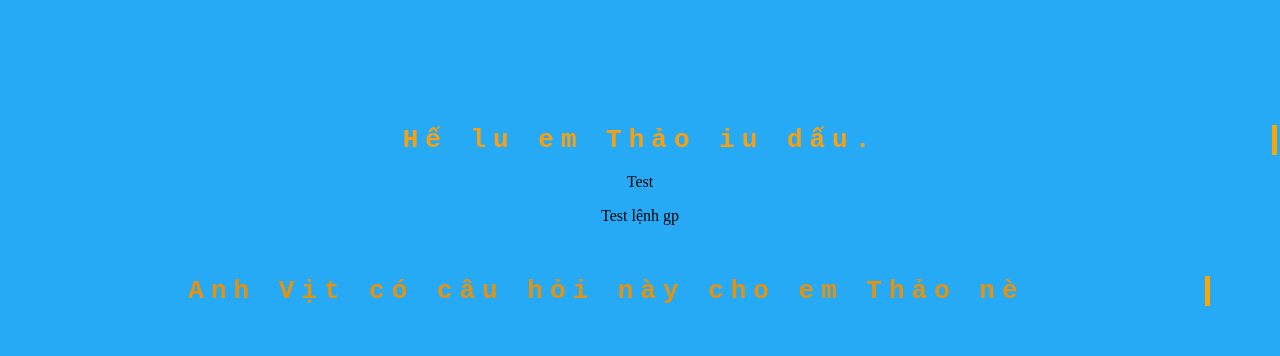
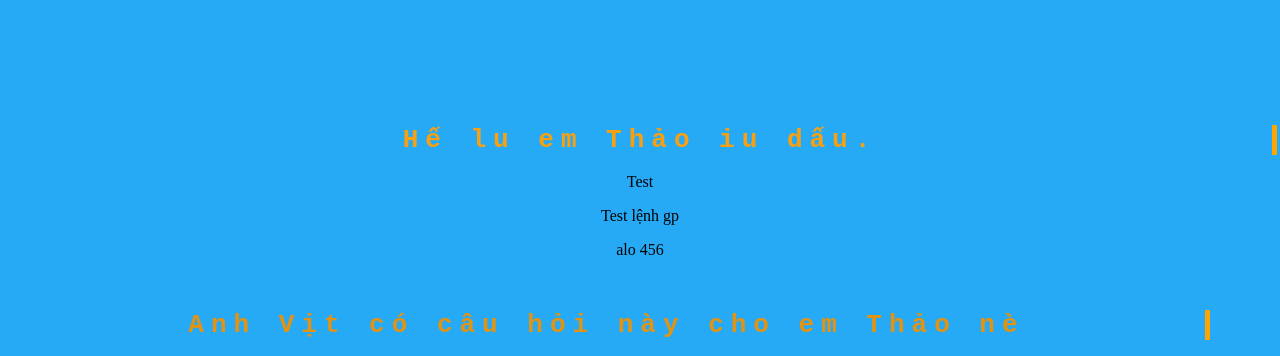
Before and after one commit to Nishikatakagi/test-rep, a plain HTML site: page index.html in a window 1280 px wide. Shown: the top 356 px of the page. Drawn offline with Linux system fonts and the light colour scheme.

Commit message:
Update index.html

```diff
--- a/index.html
+++ b/index.html
@@ -13,6 +13,7 @@
         <h1>Hế lu em Thảo iu dấu.</h1>
         <p>Test</p>
         <p>Test lệnh gp</p>
+        <p>alo 456</p>
     </div>
     </br>
     <div class="text2">
```
